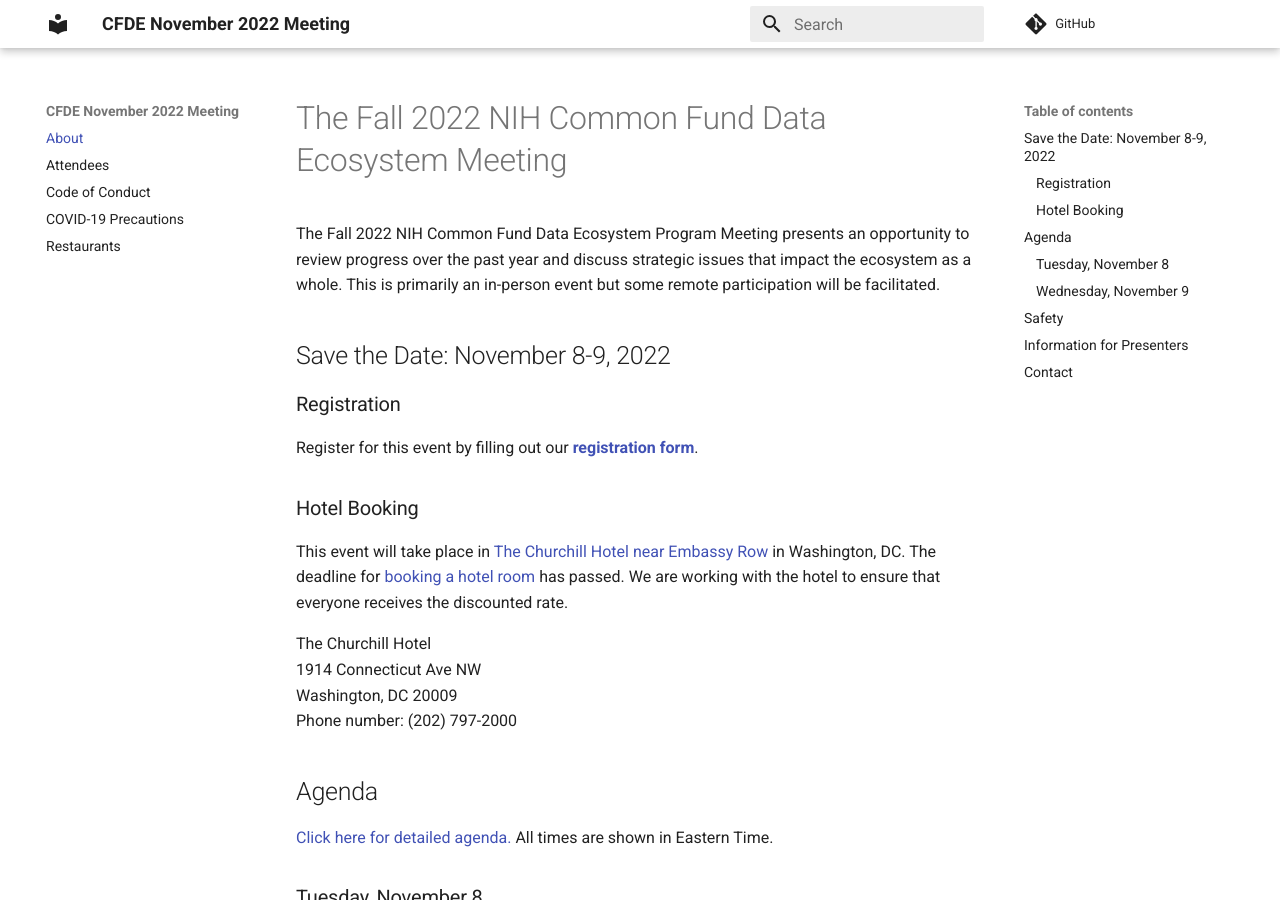
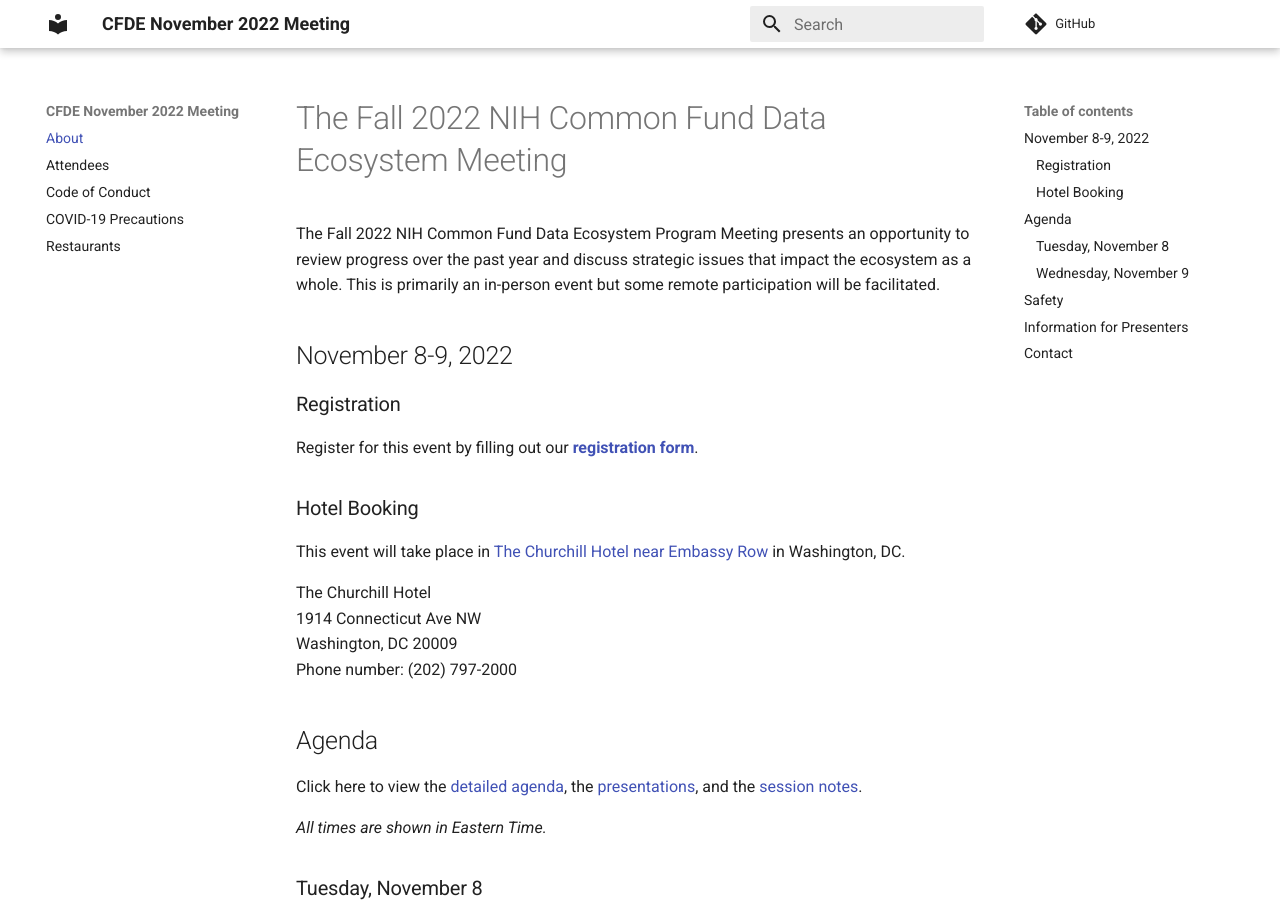
Before and after one commit to nih-cfde/2022-nov-meeting, an MkDocs documentation site: the page built from docs/index.md, in a window 1280 px wide and 900 px high. Built offline with MkDocs 1.6.1 and Material for MkDocs 9.7.7, drawn with Linux system fonts in a browser that asks for light colours; comment, search, counter and statistics services are not loaded.

Commit message:
add links

```diff
--- a/docs/index.md
+++ b/docs/index.md
@@ -3,7 +3,7 @@
 The Fall 2022 NIH Common Fund Data Ecosystem Program Meeting presents an opportunity to review progress
 over the past year and discuss strategic issues that impact the ecosystem as a whole. This is primarily an in-person event but some remote participation will be facilitated.
 
-## Save the Date: November 8-9, 2022
+## November 8-9, 2022
 
 ### Registration
 
@@ -11,7 +11,7 @@ Register for this event by filling out our **[registration form](https://forms.g
 
 ### Hotel Booking
 
-This event will take place in [The Churchill Hotel near Embassy Row](https://www.thechurchillhotel.com/) in Washington, DC. The deadline for [booking a hotel room](https://be.synxis.com/?adult=1&arrive=2022-11-07&chain=5415&child=0&currency=USD&depart=2022-11-10&hotel=12885&level=hotel&locale=en-US&rate=1047K3&rooms=1) has passed. We are working with the hotel to ensure that everyone receives the discounted rate.
+This event will take place in [The Churchill Hotel near Embassy Row](https://www.thechurchillhotel.com/) in Washington, DC.
 
 The Churchill Hotel<br/>
 1914 Connecticut Ave NW<br/>
@@ -20,7 +20,9 @@ Phone number: (202) 797-2000
 
 ## Agenda
 
-[Click here for detailed agenda.](https://drive.google.com/drive/folders/1dAMScpSuxkQlyPtjO_djskfR2ReDtVda) All times are shown in Eastern Time.
+Click here to view the [detailed agenda](https://drive.google.com/file/d/152EfG4TS4zfhdn81P4JNY5IkWuy1HYIV/view?usp=share_link), the [presentations](https://drive.google.com/drive/folders/1voSQgeraQWCMPc6R_YjlSfhYtC71Cl4t?usp=share_link), and the [session notes](https://drive.google.com/drive/folders/1AkzYrWWTh8brSLF4vS_APBwFXKH_HLO7?usp=share_link).
+
+_All times are shown in Eastern Time._
 
 ### Tuesday, November 8
 
```
